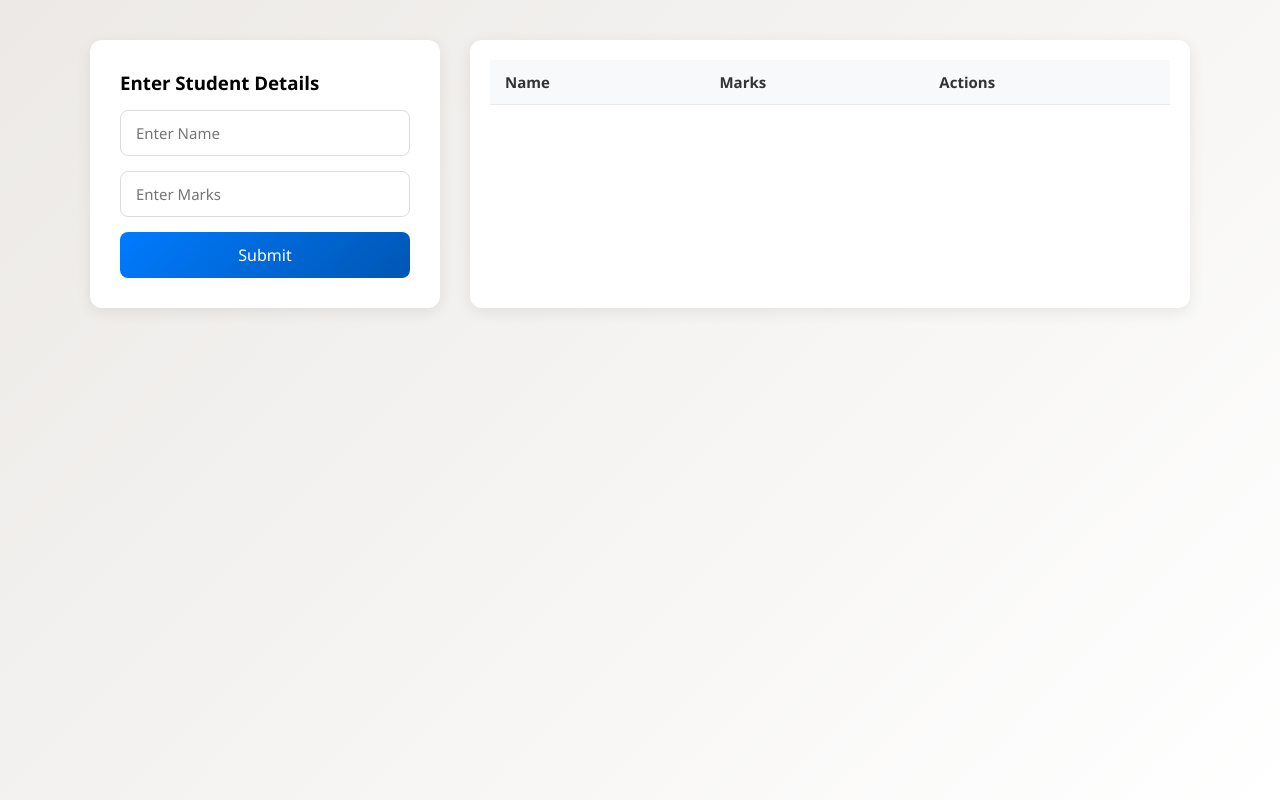
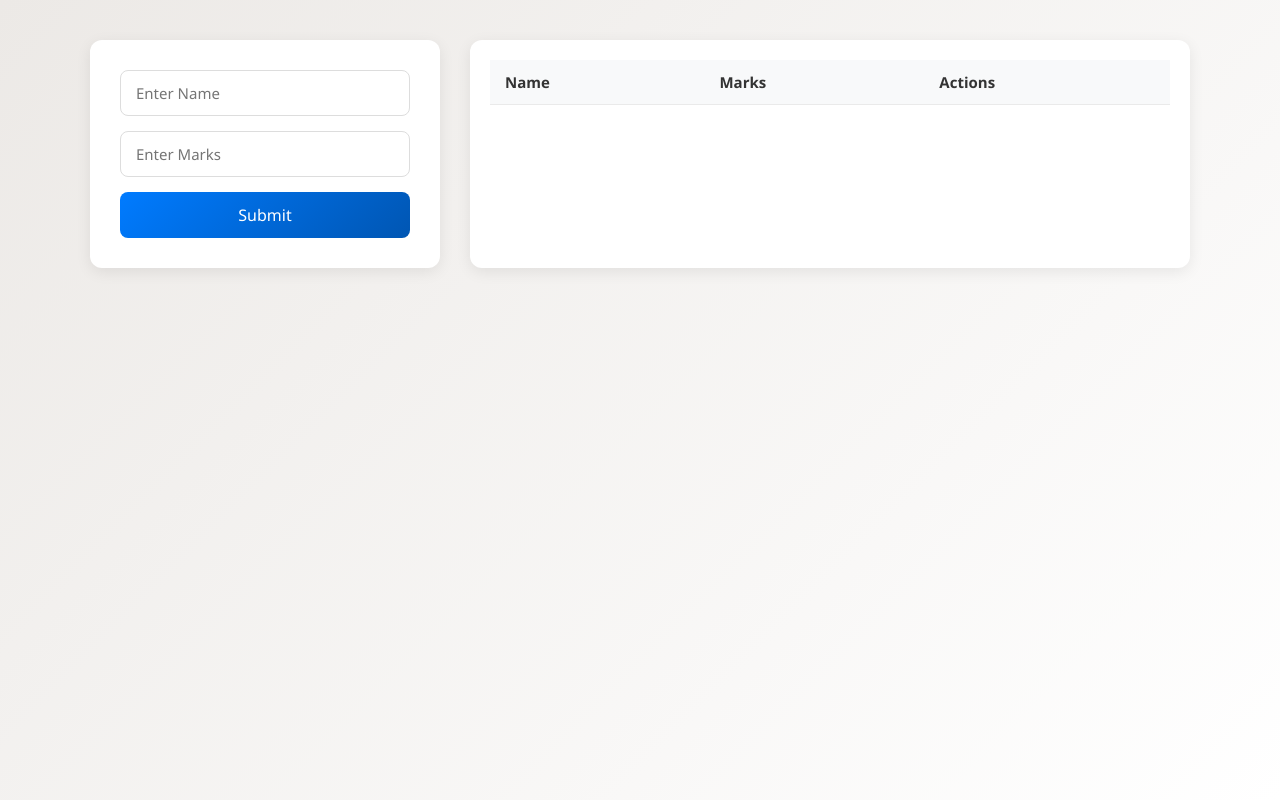
Before and after one commit to jeetdoshi3003/Table-Reservation-App, a React (Create React App) app: page / in a window 1280 px wide. Built offline with nearby package versions, Linux system fonts and the light colour scheme.

Commit message:
Revert "Adding headers"
This reverts commit f1e2b8c91cba72ef2a3ae79e08e4f60fe4f1574f.

```diff
--- a/src/App.js
+++ b/src/App.js
@@ -3,7 +3,7 @@ import styles from "./styles.module.css";
 import Table from "./Table";
 
 function App() {
-  const [name, setName] = useState(""); //basic fields
+  const [name, setName] = useState("");
   const [marks, setMarks] = useState("");
   const [result, setResult] = useState([]);
 
@@ -60,7 +60,6 @@ function App() {
       <div className={styles.container}>
         {/* Form */}
         <form className={styles.form} onSubmit={handleSubmit}>
-          <h3>Enter Student Details</h3>
           <input
             className={styles.input}
             type="text"
```
